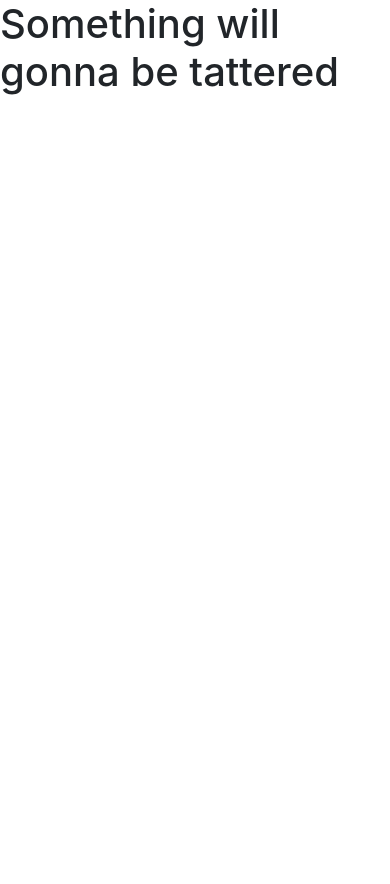
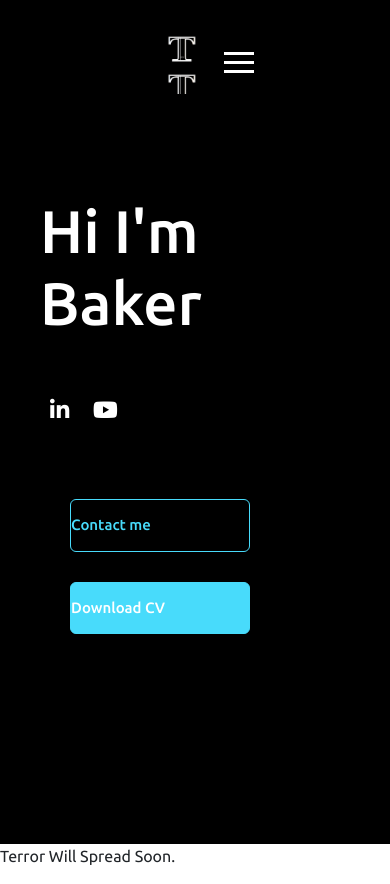
Before and after one commit to nikhilgupta14/Terror, a Django app: page / in a window 390 px wide. Before the commit the page ends 95 px from the top, so only its background shows below. Run offline with Django 3.2, Linux system fonts and the light colour scheme; some libraries are stand-ins or nearby versions.

Commit message:
Added logo and did a head start by creating a header.

```diff
--- a/Initial_Terror/static/css/home.css
+++ b/Initial_Terror/static/css/home.css
@@ -0,0 +1,210 @@
+*{
+  margin: 0;
+  padding: 0;
+  text-decoration: none;
+  font-family: "Ubuntu",sans-serif;
+  box-sizing: border-box;
+}
+
+.navbar{
+  position: fixed;
+  background-color: transparent;
+  width: 100%;
+  padding: 30px 0;
+  top: 0;
+  z-index: 999;
+  transition: .3s linear;
+}
+
+.inner-width{
+  max-width: 1300px;
+  margin: auto;
+  padding: 0 40px;
+}
+
+.navbar .inner-width{
+  display: flex;
+  align-items: center;
+  justify-content: space-between;
+}
+
+.logo{
+  width: 88px;
+  height: 64px;
+  background-image: url(../images/white-logo.png);
+  background-size: contain;
+}
+
+.menu-toggler{
+  background: none;
+  width: 30px;
+  border: none;
+  cursor: pointer;
+  position: relative;
+  outline: none;
+  z-index: 999;
+  display: none;
+}
+
+.menu-toggler span{
+  display: block;
+  height: 3px;
+  background-color: #fff;
+  margin: 6px 0;
+  position: relative;
+  transition: .3s linear;
+}
+
+.navbar-menu a{
+  color: #fff;
+  font-size: 15px;
+  font-weight: 500;
+  margin-left: 30px;
+  transition: .2s linear;
+}
+
+.navbar-menu a:hover{
+  color: #48dbfb !important;
+}
+
+.sticky{
+  background-color: #fff;
+  padding: 18px 0;
+}
+
+.sticky .logo{
+  background-image: url(../images/black-logo.png);
+}
+
+.sticky .navbar-menu a{
+  color: #111;
+}
+
+.sticky .menu-toggler span{
+  background-color: #111;
+}
+
+#home{
+  height: 100vh;
+  min-height: 500px;
+  background-color: #000000;
+  background-size: cover;
+  background-attachment: fixed;
+}
+
+#home .inner-width{
+  display: flex;
+  align-items: center;
+  justify-content: center;
+  height: 100%;
+  text-align: left;
+}
+
+#home .content{
+  width: 100%;
+  color: #fff;
+}
+
+#home .content h1{
+  font-size: 60px;
+  margin-bottom: 60px;
+}
+
+#home .content h1::after{
+  content: "Initiative";
+  animation: textanim 10s linear infinite;
+}
+
+@keyframes textanim{
+  25%{
+    content: "Terror";
+  }
+  50%{
+    content: "New";
+  }
+  75%{
+    content: "Baker";
+  }
+}
+
+.sm a{
+  color: #fff;
+  font-size: 22px;
+  margin: 0 10px;
+  transition: .2s linear;
+}
+
+.sm a:hover{
+  color: #48dbfb;
+}
+
+#home .buttons{
+  margin-top: 60px;
+}
+
+#home .buttons a{
+  display: inline-block;
+  margin: 15px 30px;
+  color: #48dbfb;
+  font-size: 15px;
+  font-weight: 500;
+  width: 180px;
+  border: 1px solid #48dbfb;
+  padding: 14px 0;
+  border-radius: 6px;
+  transition: .2s linear;
+}
+
+#home .buttons a:hover,
+#home .buttons a:nth-child(2)
+{
+  background-color: #48dbfb;
+  color: #fff;
+}
+
+
+@media screen and (max-width: 980px){
+  .menu-toggler{
+    display: block;
+  }
+
+  .navbar-menu{
+    position: fixed;
+    height: 100vh;
+    width: 100%;
+    background-color: #353b48;
+    top: 0;
+    right: -100%;
+    max-width: 400px;
+    padding: 80px 50px;
+    transition: .3s linear;
+  }
+
+  .navbar-menu a{
+    display: block;
+    font-size: 30px;
+    margin: 30px 0;
+  }
+
+  .sticky .navbar-menu{
+    background-color: #f1f1f1;
+  }
+
+  .navbar-menu.active{
+    right: 0;
+  }
+
+  .menu-toggler.active span:nth-child(1){
+    transform: rotate(-45deg);
+    top: 4px;
+  }
+
+  .menu-toggler.active span:nth-child(2){
+    opacity: 0;
+  }
+
+  .menu-toggler.active span:nth-child(3){
+    transform: rotate(45deg);
+    bottom: 14px;
+  }
+}
--- /dev/null
+++ b/Initial_Terror/static/js/scripts.js
@@ -0,0 +1,13 @@
+$(document).ready(function(){
+  $(window).scroll(function(){
+    if(this.scrollY > 20)
+      $(".navbar").addClass("sticky");
+    else
+      $(".navbar").removeClass("sticky");
+  });
+
+  $('.menu-toggler').click(function(){
+    $(this).toggleClass("active");
+    $(".navbar-menu").toggleClass("active");
+  });
+});
--- a/Initial_Terror/templates/Initial_Terror/terror.html
+++ b/Initial_Terror/templates/Initial_Terror/terror.html
@@ -1,15 +1,56 @@
 <!DOCTYPE html>
 <html lang="en">
 <head>
-    {% load static %}
-    <meta charset="UTF-8">
-    <title>Terror Resume</title>
+	{% load static %}
+  <meta charset="UTF-8">
+  <meta name="viewport" content="width=device-width, initial-scale=1.0">
+  <link href="https://fonts.googleapis.com/css2?family=Ubuntu:ital,wght@0,300;0,400;0,500;0,700;1,300;1,400;1,500;1,700&display=swap" rel="stylesheet">
+  <link rel="stylesheet" href="https://cdnjs.cloudflare.com/ajax/libs/font-awesome/5.13.1/css/all.min.css">
+  <title>Terror Resume</title>
+  <link rel="shortcut icon" href="{% static 'images/favicon.ico' %}" type="image/x-icon">
     <link rel="stylesheet" href="{% static 'css/bootstrap.min.css' %}">
     <link rel="stylesheet" href="{% static 'css/home.css' %}">
+  <script src="https://cdnjs.cloudflare.com/ajax/libs/jquery/3.5.1/jquery.min.js"></script>
+  <script src="{% static 'js/scripts.js' %}"></script>
 </head>
 <body>
+  <!-- Navbar -->
+  <nav class="navbar">
+    <div class="inner-width">
+      <a href="/" class="logo"></a>
+      <button class="menu-toggler">
+        <span></span>
+        <span></span>
+        <span></span>
+      </button>
+      <div class="navbar-menu">
+        <a href="#">Home</a>
+        <a href="#">About</a>
+        <a href="#">Resume</a>
+        <a href="#">Contact</a>
+      </div>
+    </div>
+  </nav>
 
-<h1>Something will gonna be tattered</h1>
+  <!-- Home -->
+  <section id="home">
+    <div class="inner-width">
+      <div class="content">
+        <h1>Hi I'm </h1>
+        <div class="sm">
+          <a href="#" class="fab fa-linkedin-in"></a>
+          <a href="#" class="fab fa-youtube"></a>
+        </div>
+        <div class="buttons">
+          <a href="#">Contact me</a>
+          <a href="#">Download CV</a>
+        </div>
+      </div>
+    </div>
+  </section>
 
+  <p>
+    <span>Terror</span> Will Spread Soon.
+  </p>
 </body>
 </html>
```
Also changed, not shown: Initial_Terror/static/images/bg.jpg (added), Initial_Terror/static/images/black-logo.png (added), Initial_Terror/static/images/favicon.ico (added), Initial_Terror/static/images/white-logo.png (added).
